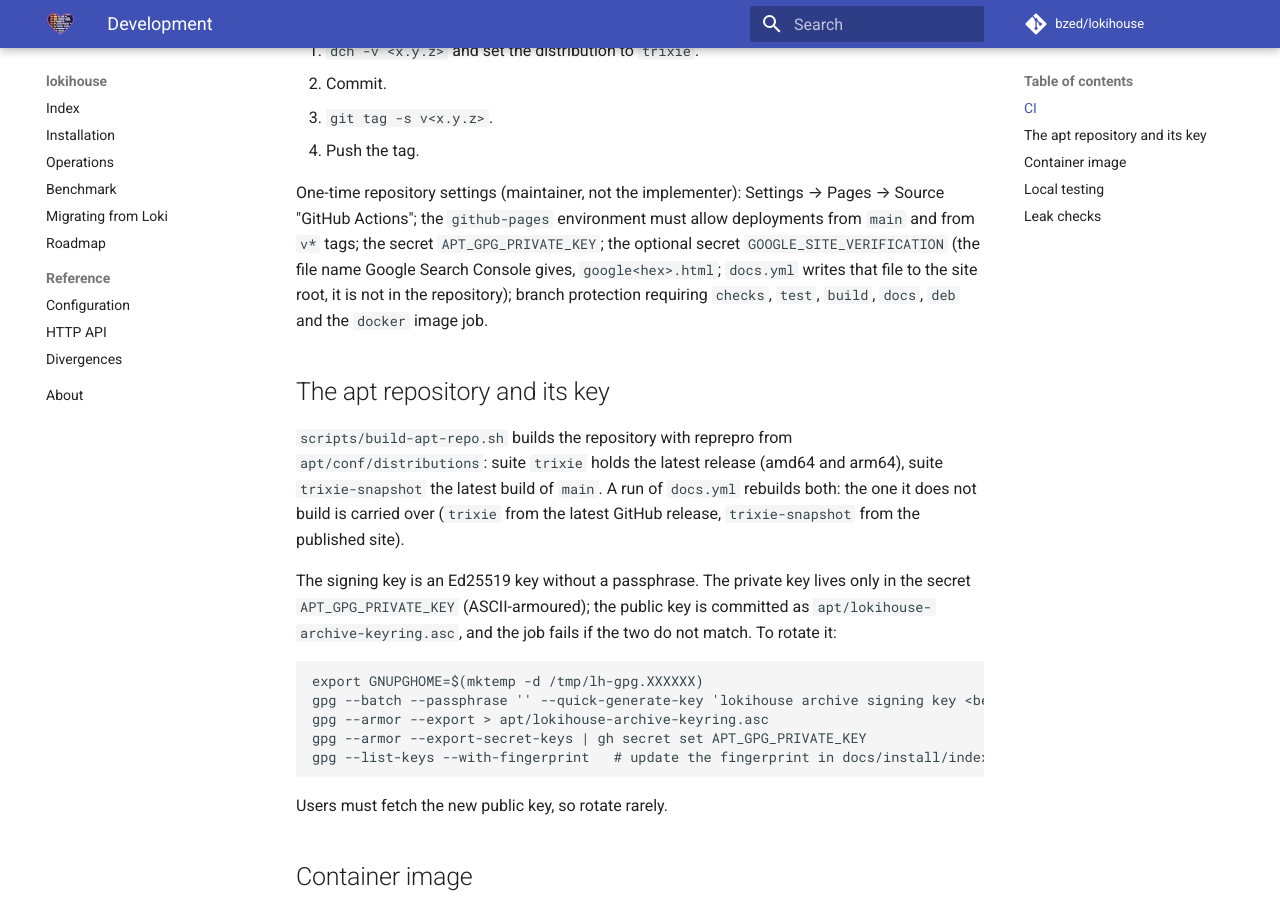
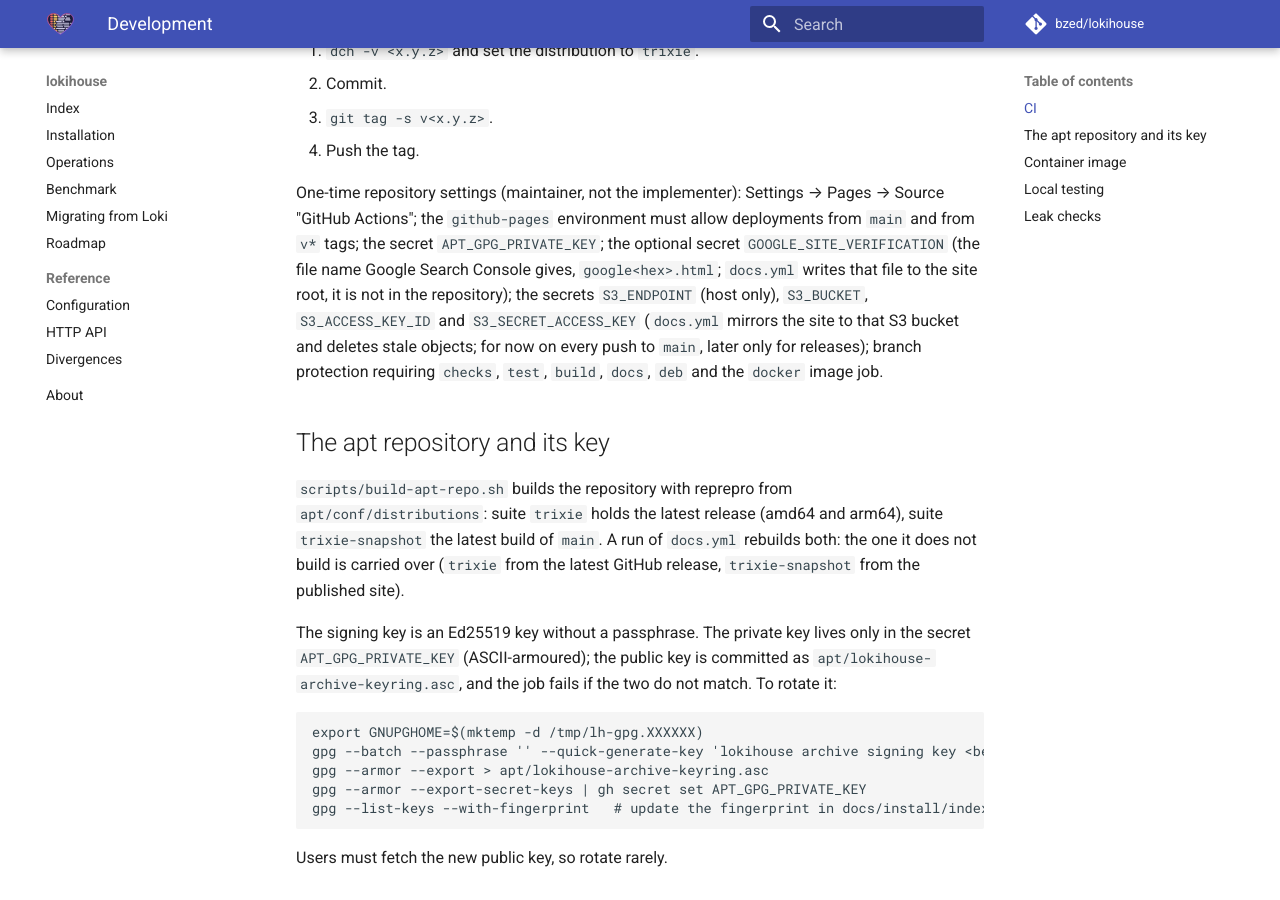
Before and after one commit to bzed/lokihouse, an MkDocs documentation site: the page built from docs/development.md, in a window 1280 px wide and 900 px high, scrolled down 1041 px. Built offline with MkDocs 1.6.1 and Material for MkDocs 9.7.7, drawn with Linux system fonts in a browser that asks for light colours; comment, search, counter and statistics services are not loaded.

Commit message:
ci: mirror the published site to S3 and delete stale objects
The docs workflow gets an s3 job that uploads the finished site (docs and
apt repository) to an S3 bucket with s3cmd sync. For now it runs on every
push to main; later only for releases.

Co-Authored-By: Claude Sonnet 5.5 <noreply@anthropic.com>

```diff
--- a/docs/development.md
+++ b/docs/development.md
@@ -26,7 +26,10 @@ Pages → Source "GitHub Actions"; the `github-pages` environment must allow
 deployments from `main` and from `v*` tags; the secret `APT_GPG_PRIVATE_KEY`;
 the optional secret `GOOGLE_SITE_VERIFICATION` (the file name Google Search Console
 gives, `google<hex>.html`; `docs.yml` writes that file to the site root, it is not in
-the repository);
+the repository); the secrets `S3_ENDPOINT` (host only), `S3_BUCKET`,
+`S3_ACCESS_KEY_ID` and `S3_SECRET_ACCESS_KEY` (`docs.yml` mirrors the site to that
+S3 bucket and deletes stale objects; for now on every push to `main`, later only
+for releases);
 branch protection requiring `checks`, `test`, `build`, `docs`, `deb` and the
 `docker` image job.
 
```
Also changed, not shown: CHANGELOG.md (+4 -0 lines), 1 other file.
